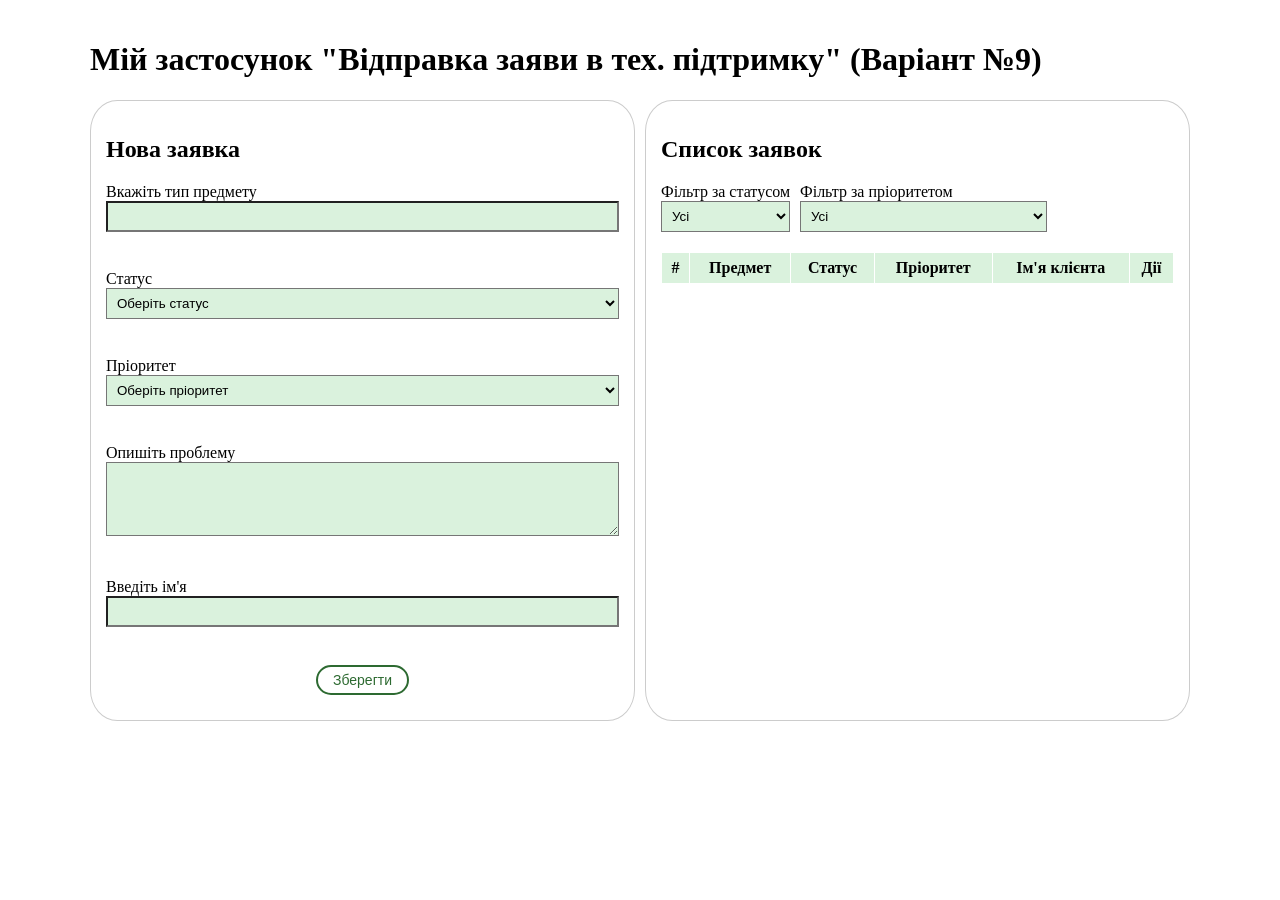
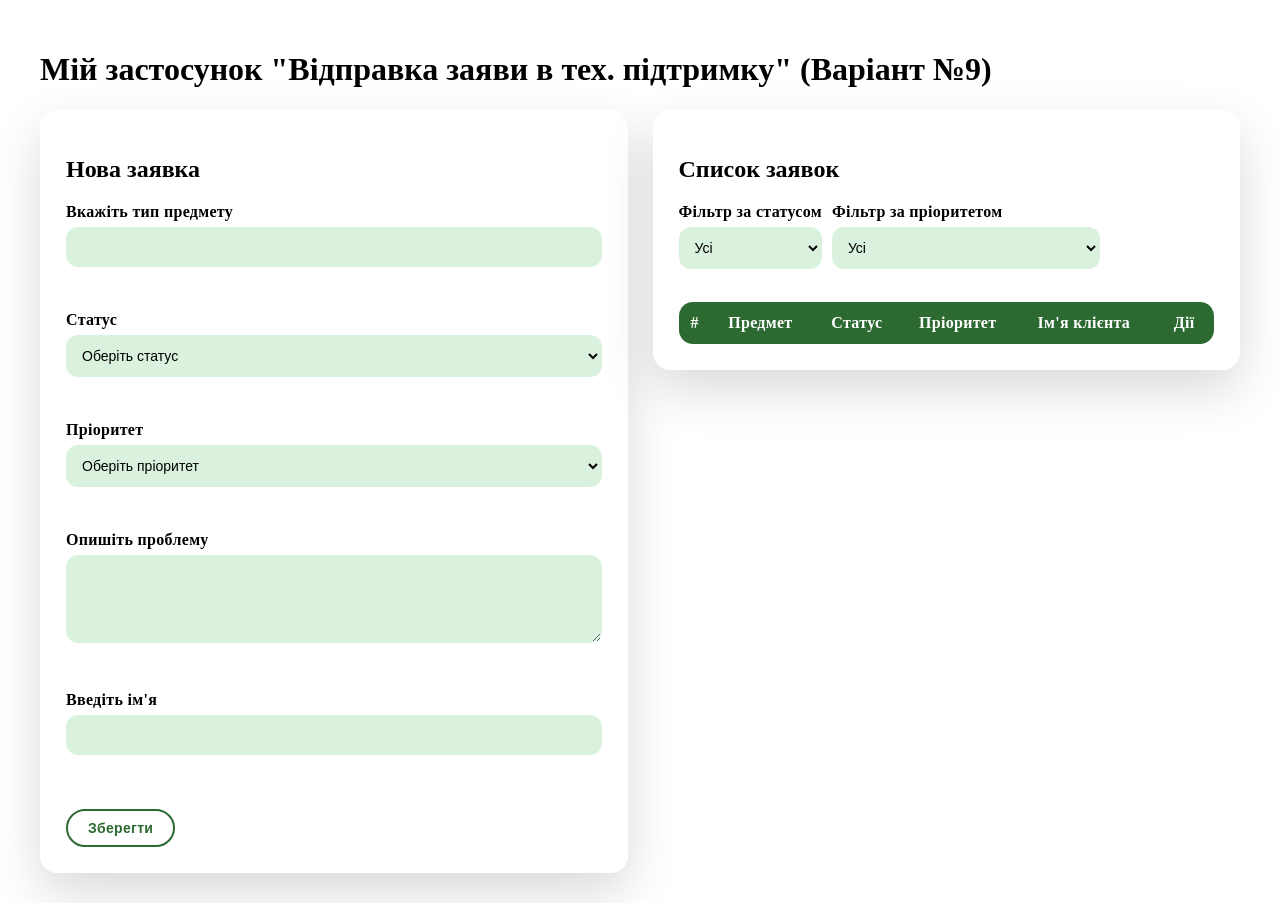

0.4.0

--- a/frontend/styles.css
+++ b/frontend/styles.css
@@ -5,7 +5,7 @@
 body {
     font-family: 'Times New Roman', Times, serif;
     margin: 0;
-    padding: 20px;
+    padding: 30px;
     background-image: url("back.png");
     background-repeat: no-repeat;
     background-size: cover;
@@ -13,37 +13,43 @@ body {
 }
 
 .container {
-    max-width: 1100px;
+    max-width: 1200px;
     margin: auto;
 }
 
 .layout {
     display: flex;
-    gap: 10px;
+    gap: 25px;
+    align-items: flex-start;
 }
 
 form,
 section {
-    background: #ffffff;
-    padding: 15px;
-    border: 1px solid #ccc;
-    border-radius: 5%;
+    background: rgba(255, 255, 255, 0.85);
+    backdrop-filter: blur(10px);
+    padding: 25px;
+    border-radius: 18px;
     width: 50%;
-    gap: 10px;
+    box-shadow: 0 20px 50px rgba(0, 0, 0, 0.15);
+    border: 1px solid rgba(255, 255, 255, 0.3);
+    transition: 0.3s ease;
+}
+
+form:hover,
+section:hover {
+    transform: translateY(-3px);
+    box-shadow: 0 25px 60px rgba(0, 0, 0, 0.2);
 }
 
 .field {
-    margin-bottom: 10px;
+    margin-bottom: 18px;
 }
 
 label {
     display: block;
-}
-
-.filters {
-    display: flex;
-    margin-bottom: 10px;
-    gap: 10px;
+    margin-bottom: 6px;
+    font-weight: 600;
+    letter-spacing: 0.3px;
 }
 
 input,
@@ -51,11 +57,36 @@ select,
 textarea {
     background-color: hsla(128, 48%, 65%, 0.277);
     width: 100%;
-    padding: 6px;
+    padding: 11px;
+    border-radius: 12px;
+    border: 1px solid transparent;
+    outline: none;
+    transition: all 0.25s ease;
+    font-size: 14px;
+}
+
+input:hover,
+select:hover,
+textarea:hover {
+    background-color: hsla(128, 48%, 65%, 0.35);
+}
+
+input:focus,
+select:focus,
+textarea:focus {
+    border: 1px solid #2d6a31;
+    background-color: hsla(128, 48%, 65%, 0.45);
+    box-shadow: 0 0 0 2px rgba(45, 106, 49, 0.25);
+}
+
+.filters {
+    display: flex;
+    margin-bottom: 15px;
+    gap: 10px;
 }
 
 .invalid {
-    border-color: red;
+    border-color: red !important;
 }
 
 .error-text {
@@ -65,36 +96,91 @@ textarea {
 }
 
 button {
-    border-radius: 50px;
+    border-radius: 30px;
     border: 2px solid #2d6a31;
     background-color: white;
-    padding: 5px 15px;
+    padding: 9px 20px;
     color: #2d6a31;
     font-size: 14px;
+    font-weight: 600;
+    letter-spacing: 0.3px;
     cursor: pointer;
     outline: none;
-    display: block;
-    margin: 10px auto;
+    display: inline-block;
+    margin-top: 10px;
+    transition: all 0.25s ease;
 }
 
 button:hover {
     background-color: #2d6a31;
     color: white;
-    transition: 0.3s;
+    transform: translateY(-1px);
+}
+
+button:active {
+    transform: scale(0.97);
 }
 
 .hidden {
     display: none;
 }
 
+.table-wrapper {
+    width: 100%;
+    overflow-x: auto;
+}
+
 table {
     width: 100%;
     border-collapse: collapse;
+    border-radius: 14px;
+    overflow: hidden;
 }
 
-th,
+th {
+    background-color: #2d6a31;
+    color: white;
+    padding: 12px;
+    text-align: left;
+    cursor: pointer;
+    font-weight: 600;
+    letter-spacing: 0.3px;
+}
+
 td {
-    border: 1px solid #ffffff;
-    padding: 6px;
+    padding: 12px;
     background-color: hsla(128, 48%, 65%, 0.277);
+    transition: all 0.2s ease;
+}
+
+tr {
+    transition: 0.2s ease;
+}
+
+tr:hover td {
+    background-color: hsla(128, 48%, 65%, 0.5);
+    transform: scale(1.01);
+}
+
+td button {
+    margin: 2px;
+    padding: 5px 10px;
+    font-size: 12px;
+}
+
+@media (max-width: 900px) {
+    .layout {
+        flex-direction: column;
+    }
+
+    form,
+    section {
+        width: 100%;
+    }
+}
+
+.invalid,
+.invalid:focus {
+    border: 1px solid red !important;
+    box-shadow: 0 0 0 2px rgba(255, 0, 0, 0.2);
 }
